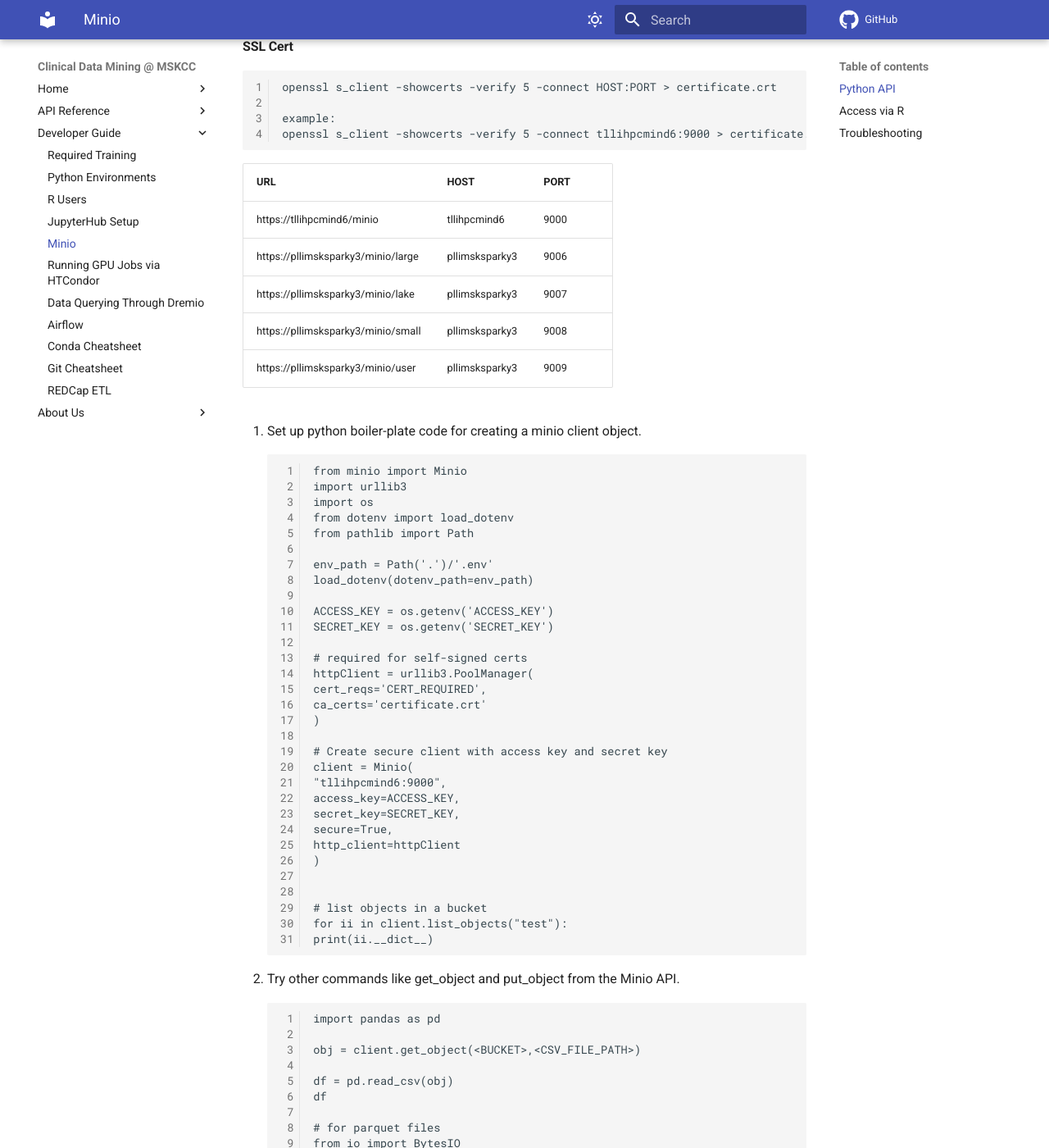
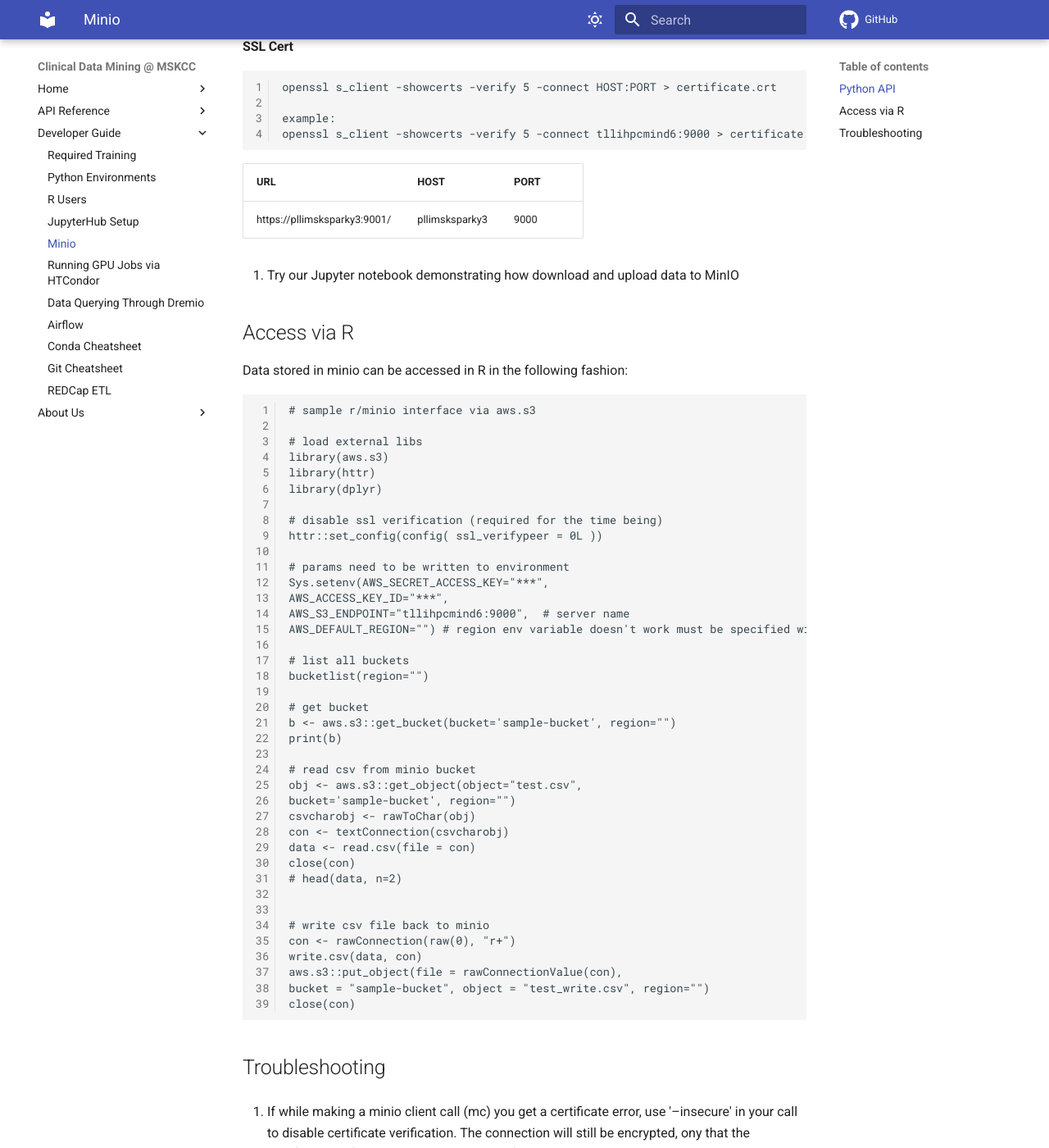
Before and after one commit to clinical-data-mining/msk_cdm, an MkDocs documentation site: the page built from docs/reference/user-guide/minio.md, in a window 1280 px wide and 1400 px high, scrolled down 1381 px. Shown: the whole window at 82% size. Built offline with MkDocs 1.6.1 and Material for MkDocs 9.7.7, drawn with Linux system fonts in a browser that asks for light colours; comment, search, counter and statistics services are not loaded; some of the changed text lies outside the part shown.

Commit message:
Adding noebook examples

````diff
--- a/docs/reference/user-guide/minio.md
+++ b/docs/reference/user-guide/minio.md
@@ -46,69 +46,17 @@
 openssl s_client -showcerts -verify 5 -connect tllihpcmind6:9000 > certificate.crt
 ```
 
+| URL                                | HOST           | PORT |
+|------------------------------------|----------------|------|
+| https://pllimsksparky3:9001/       | pllimsksparky3 | 9000 |
 
 
-| URL                                | HOST           | PORT |
-|------------------------------------|----------------|------|
-| https://tllihpcmind6/minio         | tllihpcmind6   | 9000 |
-| https://pllimsksparky3/minio/large | pllimsksparky3 | 9006 |
-| https://pllimsksparky3/minio/lake  | pllimsksparky3 | 9007 |
-| https://pllimsksparky3/minio/small | pllimsksparky3 | 9008 |
-| https://pllimsksparky3/minio/user  | pllimsksparky3 | 9009 |
-
-7. Set up python boiler-plate code for creating a minio client object.
-```
-from minio import Minio
-import urllib3
-import os
-from dotenv import load_dotenv
-from pathlib import Path
-
-env_path = Path('.')/'.env'
-load_dotenv(dotenv_path=env_path)
-
-ACCESS_KEY = os.getenv('ACCESS_KEY')
-SECRET_KEY = os.getenv('SECRET_KEY')
-
-# required for self-signed certs
-httpClient = urllib3.PoolManager(
-cert_reqs='CERT_REQUIRED',
-ca_certs='certificate.crt'
-)
-
-# Create secure client with access key and secret key
-client = Minio(
-"tllihpcmind6:9000",
-access_key=ACCESS_KEY,
-secret_key=SECRET_KEY,
-secure=True,
-http_client=httpClient
-)
 
 
-# list objects in a bucket
-for ii in client.list_objects("test"):
-print(ii.__dict__)
-```
+7. Try our Jupyter notebook demonstrating how download and upload data to MinIO
 
-8. Try other commands like get_object and put_object from the Minio API.
-```
-import pandas as pd
 
-obj = client.get_object(<BUCKET>,<CSV_FILE_PATH>)
 
-df = pd.read_csv(obj)
-df
-
-# for parquet files
-from io import BytesIO
-obj = client.get_object(<BUCKET>,<PARQUET_FILE_PATH>)
-
-df = pd.read_parquet(BytesIO(obj.data))
-
-pq_obj = df.to_parquet()
-client.put_object(<BUCKET>, <PARQUET_FILE_PATH>, data=BytesIO(pq_obj), length=len(pq_obj))
-```
 
 
 
````
Also changed, not shown: 2 other files.
